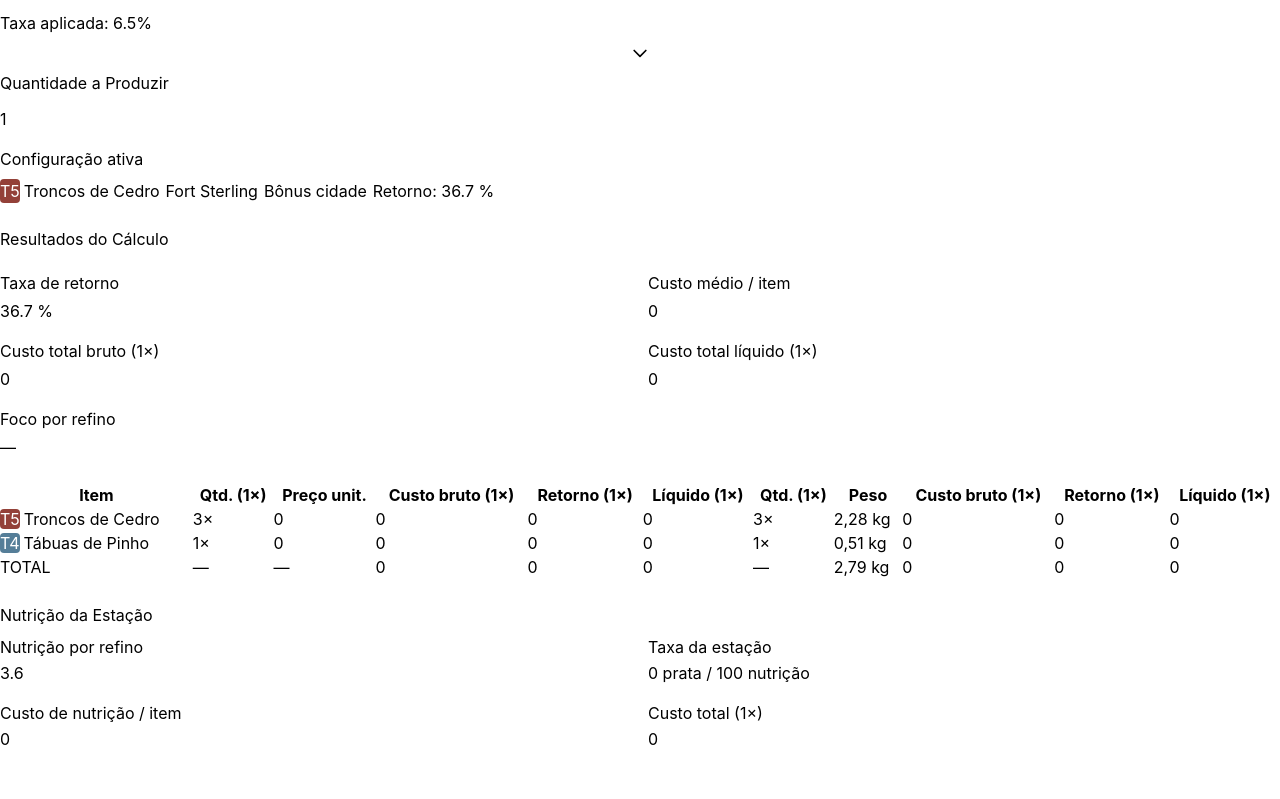
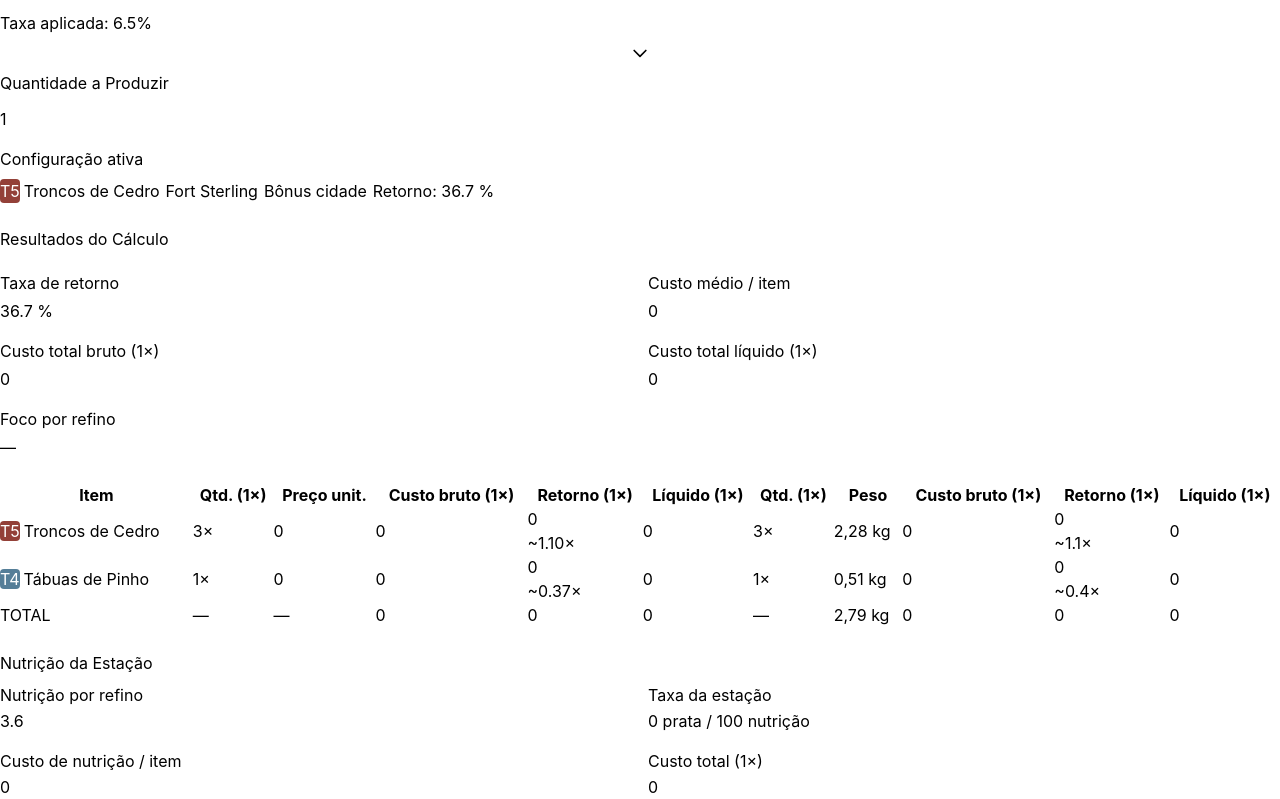
Before and after one commit to nicolasanunes/ao-metrics, a Vue app: page /refine in a window 1280 px wide. Shown: the part 1639-2438 px from the top of the page. Before the commit the page ends 2390 px from the top, so only its background shows below. Built offline with nearby package versions, Linux system fonts and the light colour scheme.

Commit message:
amount pieces return added to refine view

```diff
--- a/src/composables/useRefineCalculator.ts
+++ b/src/composables/useRefineCalculator.ts
@@ -181,6 +181,12 @@ export function useRefineCalculator() {
   const subReturn = computed(() => subGross.value * returnRate.value)
   const totalReturn = computed(() => totalGross.value * returnRate.value)
 
+  // Quantity of resources returned (fractional) per refine action and scaled
+  const rawReturnQty = computed(() => (rawQty.value ?? 0) * returnRate.value)
+  const subReturnQty = computed(() => subQty.value * returnRate.value)
+  const rawReturnQtyTotal = computed(() => rawReturnQty.value * refineActions.value)
+  const subReturnQtyTotal = computed(() => subReturnQty.value * refineActions.value)
+
   // Refine actions needed (one action can yield multiple items for stone with enchantment)
   const refineActions = computed(() => Math.ceil(quantity.value / outputYield.value))
 
@@ -349,6 +355,10 @@ export function useRefineCalculator() {
     rawReturn,
     subReturn,
     totalReturn,
+    rawReturnQty,
+    subReturnQty,
+    rawReturnQtyTotal,
+    subReturnQtyTotal,
     refineActions,
     // Scaled totals
     rawQtyTotal,
--- a/src/views/RefineView.vue
+++ b/src/views/RefineView.vue
@@ -71,6 +71,10 @@ const {
   rawReturn,
   subReturn,
   totalReturn,
+  rawReturnQty,
+  subReturnQty,
+  rawReturnQtyTotal,
+  subReturnQtyTotal,
   // Scaled totals
   rawQtyTotal,
   subQtyTotal,
@@ -951,14 +955,22 @@ const PRICE_FIELD_LABEL: Record<string, string> = {
               <td class="px-3 py-2 text-gray-400">{{ rawQty }}×</td>
               <td class="px-3 py-2">{{ fmt(rawPrice) }}</td>
               <td class="px-3 py-2 text-red-400">{{ fmt(rawGross) }}</td>
-              <td class="px-3 py-2 text-green-400">{{ fmt(rawReturn) }}</td>
+              <td class="px-3 py-2 text-green-400">
+                {{ fmt(rawReturn) }}
+                <span class="block text-xs text-green-600">~{{ rawReturnQty.toFixed(2) }}×</span>
+              </td>
               <td class="px-3 py-2 font-semibold">{{ fmt(rawGross - rawReturn) }}</td>
               <td class="px-3 py-2 text-gray-400 border-l border-gray-700">{{ rawQtyTotal }}×</td>
               <td class="px-3 py-2 text-sky-300 border-l border-gray-700 whitespace-nowrap">
                 {{ fmtWeight(rawQtyTotal * (TIER_WEIGHT[rawBadge.tier] ?? 0)) }}
               </td>
               <td class="px-3 py-2 text-red-400">{{ fmt(rawGrossTotal) }}</td>
-              <td class="px-3 py-2 text-green-400">{{ fmt(rawReturnTotal) }}</td>
+              <td class="px-3 py-2 text-green-400">
+                {{ fmt(rawReturnTotal) }}
+                <span class="block text-xs text-green-600"
+                  >~{{ rawReturnQtyTotal.toFixed(1) }}×</span
+                >
+              </td>
               <td class="px-3 py-2 font-semibold">{{ fmt(rawGrossTotal - rawReturnTotal) }}</td>
             </tr>
 
@@ -978,14 +990,22 @@ const PRICE_FIELD_LABEL: Record<string, string> = {
               <td class="px-3 py-2 text-gray-400">{{ subQty }}×</td>
               <td class="px-3 py-2">{{ fmt(subPrice) }}</td>
               <td class="px-3 py-2 text-red-400">{{ fmt(subGross) }}</td>
-              <td class="px-3 py-2 text-green-400">{{ fmt(subReturn) }}</td>
+              <td class="px-3 py-2 text-green-400">
+                {{ fmt(subReturn) }}
+                <span class="block text-xs text-green-600">~{{ subReturnQty.toFixed(2) }}×</span>
+              </td>
               <td class="px-3 py-2 font-semibold">{{ fmt(subGross - subReturn) }}</td>
               <td class="px-3 py-2 text-gray-400 border-l border-gray-700">{{ subQtyTotal }}×</td>
               <td class="px-3 py-2 text-sky-300 border-l border-gray-700 whitespace-nowrap">
                 {{ fmtWeight(subQtyTotal * (TIER_WEIGHT[subBadge.tier] ?? 0)) }}
               </td>
               <td class="px-3 py-2 text-red-400">{{ fmt(subGrossTotal) }}</td>
-              <td class="px-3 py-2 text-green-400">{{ fmt(subReturnTotal) }}</td>
+              <td class="px-3 py-2 text-green-400">
+                {{ fmt(subReturnTotal) }}
+                <span class="block text-xs text-green-600"
+                  >~{{ subReturnQtyTotal.toFixed(1) }}×</span
+                >
+              </td>
               <td class="px-3 py-2 font-semibold">{{ fmt(subGrossTotal - subReturnTotal) }}</td>
             </tr>
 
```
